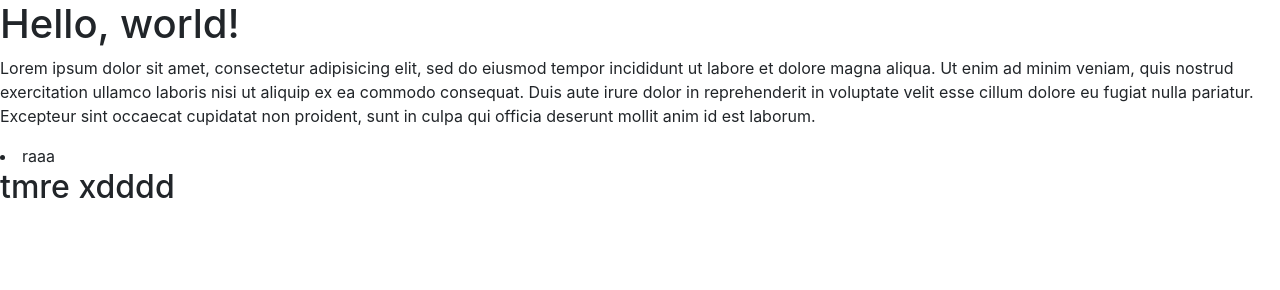
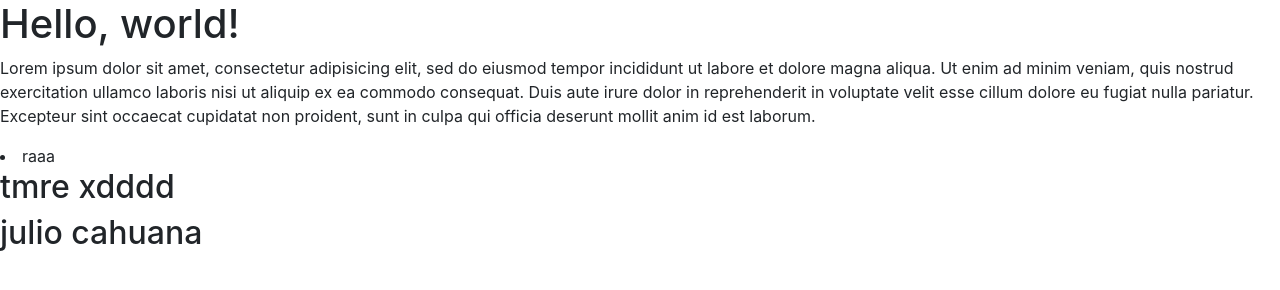
Before and after one commit to ESTEBONCIO/Hotel-Portobelo, a plain HTML site: page raaaaaaa.html in a window 1280 px wide. Drawn offline with nearby package versions, Linux system fonts and the light colour scheme.

Commit message:
sabado prueba
gaaaaa

```diff
--- a/raaaaaaa.html
+++ b/raaaaaaa.html
@@ -19,6 +19,8 @@
 		<li>raaa </li>
 		<h2>tmre xdddd</h2>
 	</tr>
+
+	<h2>julio cahuana</h2>
 </table>
 		<!-- Optional JavaScript -->
 		<!-- jQuery first, then Popper.js, then Bootstrap JS -->
```
